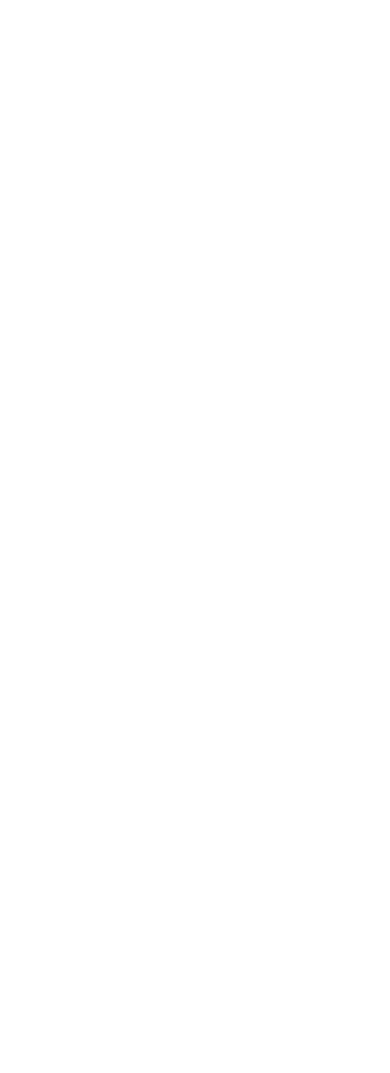
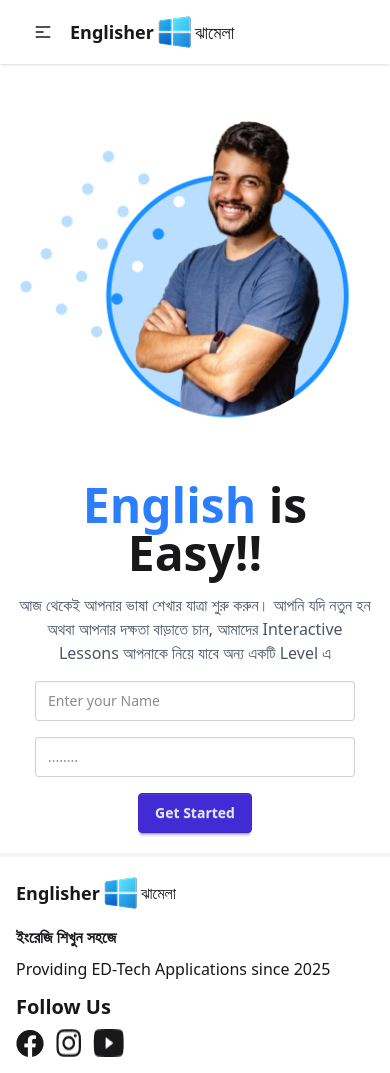
Before and after one commit to sufiancse/Enlisher-Jhamela, a plain HTML site: page index.html in a window 390 px wide. Before the commit the page ends 844 px from the top, so only its background shows below. Drawn offline with nearby package versions, Linux system fonts and the light colour scheme.

Commit message:
navbar, banner and footer complete with full responsive

```diff
--- a/index.html
+++ b/index.html
@@ -1,11 +1,106 @@
 <!DOCTYPE html>
 <html lang="en">
+
 <head>
     <meta charset="UTF-8">
     <meta name="viewport" content="width=device-width, initial-scale=1.0">
     <title>Englisher Jhamela</title>
+
+    <!-- daisyUI and Tailwind cdn -->
+    <link href="https://cdn.jsdelivr.net/npm/daisyui@5" rel="stylesheet" type="text/css" />
+    <script src="https://cdn.jsdelivr.net/npm/@tailwindcss/browser@4"></script>
+
 </head>
+
 <body>
+    <!-- navbar -->
+    <header class="">
+        <div class="navbar bg-base-100 shadow-sm px-4 lg:px-20">
+            <div class="navbar-start">
+                <div class="dropdown">
+                    <div tabindex="0" role="button" class="btn btn-ghost lg:hidden">
+                        <svg xmlns="http://www.w3.org/2000/svg" class="h-5 w-5" fill="none" viewBox="0 0 24 24"
+                            stroke="currentColor">
+                            <path stroke-linecap="round" stroke-linejoin="round" stroke-width="2"
+                                d="M4 6h16M4 12h8m-8 6h16" />
+                        </svg>
+                    </div>
+                    <ul tabindex="0"
+                        class="menu menu-sm dropdown-content bg-base-100 rounded-box z-1 mt-3 w-52 p-2 shadow">
+                        <li><a href="" class=""><span><img src="./assets/fa-circle-question.png" alt=""></span>FAQ</a>
+                        </li>
+                        <li><a href="" class=""><span><img src="./assets/fa-book-open.png" alt=""></span>Learn</a></li>
+                        <li><a href="" class=""><span><img src="./assets/fa-arrow-right-from-bracket.png"
+                                        alt=""></span>Logout</a></li>
+                    </ul>
+                </div>
+                <a class="flex justify-between items-center">
+                    <span class="font-bold text-lg">Englisher</span>
+                    <img src="./assets/logo.png" alt="">
+                    <span class="text-lg">ঝামেলা</span>
+                </a>
+            </div>
+            <div class="navbar-end hidden lg:flex ">
+                <ul class="menu menu-horizontal px-1 space-x-4">
+                    <li><a href="" class="btn btn-outline btn-primary"><span><img src="./assets/fa-circle-question.png"
+                                    alt=""></span>FAQ</a></li>
+                    <li><a href="" class="btn btn-outline btn-primary"><span><img src="./assets/fa-book-open.png"
+                                    alt=""></span>Learn</a></li>
+                    <li><a href="" class="btn btn-outline btn-primary"><span><img
+                                    src="./assets/fa-arrow-right-from-bracket.png" alt=""></span>Logout</a></li>
+                </ul>
+            </div>
 
+        </div>
+    </header>
+
+    <main class="w-11/12 mx-auto">
+        <!-- banner -->
+        <section class="flex flex-col-reverse md:flex-row justify-between items-center gap-10 py-5">
+            <div class="flex-1 space-y-4 text-center md:text-left">
+                <h1 class="font-extrabold text-5xl"><span class="text-blue-500">English</span> is Easy!!</h1>
+                <p class="font-medium text-gray-600 md:text-2xl">আজ থেকেই আপনার ভাষা শেখার যাত্রা শুরু করুন। আপনি যদি
+                    নতুন
+                    হন অথবা আপনার দক্ষতা বাড়াতে চান, আমাদের Interactive Lessons আপনাকে নিয়ে যাবে অন্য একটি Level এ</p>
+                <div class="space-y-4">
+                    <input type="text" placeholder="Enter your Name" class="input" />
+                    <br>
+                    <input type="text" placeholder="........" class="input" />
+                    <br>
+                    <button class="btn btn-primary">Get Started</button>
+                </div>
+            </div>
+
+            <div class="flex-1">
+                <img src="./assets/hero-student.png" alt="">
+            </div>
+        </section>
+    </main>
+
+
+    <!-- footer section -->
+    <footer class=" md:flex  md:justify-between items-center border-t-4 border-gray-100  p-4 md:p-20">
+        <div class="text-left">
+            <div class="flex items-center mb-3">
+                <h1 class="font-semibold text-lg">Englisher</h1>
+                <img src="./assets/logo.png" alt="">
+                <h1>ঝামেলা</h1>
+            </div>
+            <h1 class="mb-2 font-semibold">ইংরেজি শিখুন সহজে</h1>
+            <p>Providing ED-Tech Applications since 2025</p>
+        </div>
+
+        <div class="mt-3 md:mt-0">
+            <p class="text-xl font-semibold mb-2">Follow Us</p>
+            <div class="flex gap-3">
+                <img src="./assets/fb-thumb.png" alt="">
+                <img src="./assets/instagram-thumb.png" alt="">
+                <img src="/assets/youtube-thumb.png" alt="">
+            </div>
+        </div>
+    </footer>
+
+    <script src="./script.js"></script>
 </body>
+
 </html>
```
Also changed, not shown: script.js (added), tailwind.config.js (added).
